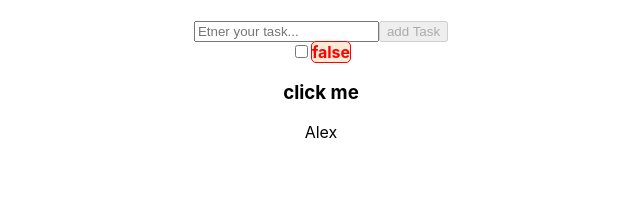
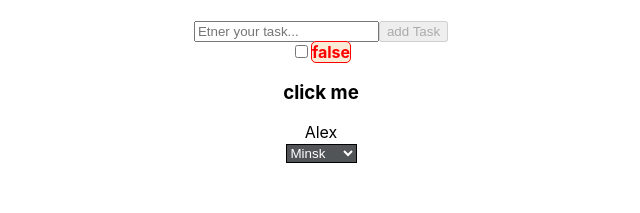
Before and after one commit to alexDose/ts-exams, a React (Create React App) app: page / in a window 1280 px wide. Shown: the top 213 px of the page, without its empty margins (319-959 px from the left). Built offline with nearby package versions, Linux system fonts and the light colour scheme.

Commit message:
refactoring + selector

```diff
--- a/src/index.css
+++ b/src/index.css
@@ -55,3 +55,16 @@ code {
     color: rgba(49, 53, 56, 0.84);
     text-decoration: underline;
 }
+select {
+    border-radius: 0;
+    border: 1px solid black;
+    background: rgba(49, 53, 56, 0.84);
+    color: white;
+}
+.opt {
+    border-radius: 0;
+    border: 1px solid black;
+    background: rgba(49, 53, 56, 0.84);
+    color: white;
+
+}
--- a/src/index.tsx
+++ b/src/index.tsx
@@ -4,7 +4,8 @@ import {ChangeEvent, useState} from "react";
 import {v1} from "uuid";
 
 function LongCommentChecker() {
-    const [users, setUsers] = useState( [
+    const [name, setName] = useState("click me")
+    const [users, setUsers] = useState([
         {id: v1(), name: "Alex", isDone: false},
         {id: v1(), name: "Nick", isDone: false},
         {id: v1(), name: "John", isDone: false},
@@ -15,13 +16,12 @@ function LongCommentChecker() {
     const [check, setCheck] = useState(false)
     const [click, setClick] = useState(false)
     const [error, setError] = useState(false)
-    const [valueSpan, setValueSpan] = useState(users[0].name)
-    const [spanInfo, setSpanInfo] = useState(users[0].name)
+    const [spanValue, setSpanValue] = useState(users[0].name)
 
     const onChangeHandler = (e: ChangeEvent<HTMLInputElement>) => {
         setValue(e.currentTarget.value)
     }
-    const onChangeChecked = (e:ChangeEvent<HTMLInputElement>) => {
+    const onChangeChecked = (e: ChangeEvent<HTMLInputElement>) => {
         setCheck(e.currentTarget.checked)
     }
     const onClickHandler = () => {
@@ -38,49 +38,60 @@ function LongCommentChecker() {
         setError(true)
     }
     const changeInput = () => {
-        setSpanInfo(valueSpan)
+        setSpanValue(spanValue)
         setError(false)
     }
-
     const changeSpanValue = (e: ChangeEvent<HTMLInputElement>) => {
-        setValueSpan(e.currentTarget.value)
+        setSpanValue(e.currentTarget.value)
     }
 
     return (
-        <div  className={"css"}>
+        <div className={"css"}>
             <div>
                 <input placeholder={"Etner your task..."} type="text" onChange={onChangeHandler} value={value}/>
                 <button disabled={!value} onClick={addTask}>add Task</button>
             </div>
             <label><input type="checkbox" checked={check} onChange={onChangeChecked}/>
                 <span className={check ? 'green' : 'red'}>{check.toString()}</span></label>
-            <h3 className={click ? "h3" : ""} onClick={onClickHandler}>click me</h3>
-            { click && <ul>
+            <h3 className={click ? "h3" : ""} onClick={onClickHandler}>{name}</h3>
+            {click && <ul>
                 {users.map(el => {
-                    const onChangeChecked = (e:ChangeEvent<HTMLInputElement>) => {
+                        const onChangeChecked = (e: ChangeEvent<HTMLInputElement>) => {
                             setUsers(users.map(n => n.id === el.id ? {...n, isDone: e.currentTarget.checked} : n))
                         }
                         const onClickDelete = () => {
                             setUsers(users.filter(n => n.id !== el.id))
                         }
+                        const renameSpan = () => {
+                            setSpanValue(el.name)
+                            setName(el.name)
+                        }
 
                         return (
-                    <li key={el.id} className={el.isDone ? 'checkOn' : 'checkOff'}><label><input onChange={onChangeChecked} type="checkbox" checked={el.isDone}/>{el.name}</label><button onClick={onClickDelete}>X</button></li>
+                            <li key={el.id} className={el.isDone ? 'checkOn' : 'checkOff'}>
+                                <input onChange={onChangeChecked} type="checkbox"
+                                       checked={el.isDone}/>
+                                <span onClick={renameSpan}>{el.name}</span>
+                                <button onClick={onClickDelete}>X</button>
+                            </li>
                         )
                     }
                 )}
-            </ul> }
+            </ul>}
             <div className={'value'}>{value}</div>
-            { error
-            ? <input onBlur={changeInput} onChange={changeSpanValue} value={valueSpan} autoFocus/>
-            : <span onDoubleClick={changeSpan}>{spanInfo}</span> }
+            {error
+                ? <input onBlur={changeInput} onChange={changeSpanValue} value={spanValue} autoFocus/>
+                : <span onDoubleClick={changeSpan}>{spanValue}</span>
+            }
+            <div>
+                <select>
+                    <option className={"opt"}>Minsk</option>
+                    <option value="">Moscow</option>
+                    <option value="">Kiev</option>
+                </select>
+            </div>
         </div>
     )
 }
 
 ReactDOM.render(<LongCommentChecker/>, document.getElementById('root'));
-
-// Что нужно написать вместо XXX, чтобы кнопка отправки комментария отрабатывала верно:
-// первоначально кнопка должна быть в состоянии disable, а после успешного выполнения условия
-// (проверка на длину комментария) должна раздизаблиться.
-// ❗ Ответ необходимо дать на основании данных (переменных), которые уже есть в коде
```
Lines whose indentation alone changed are shown as unchanged.
